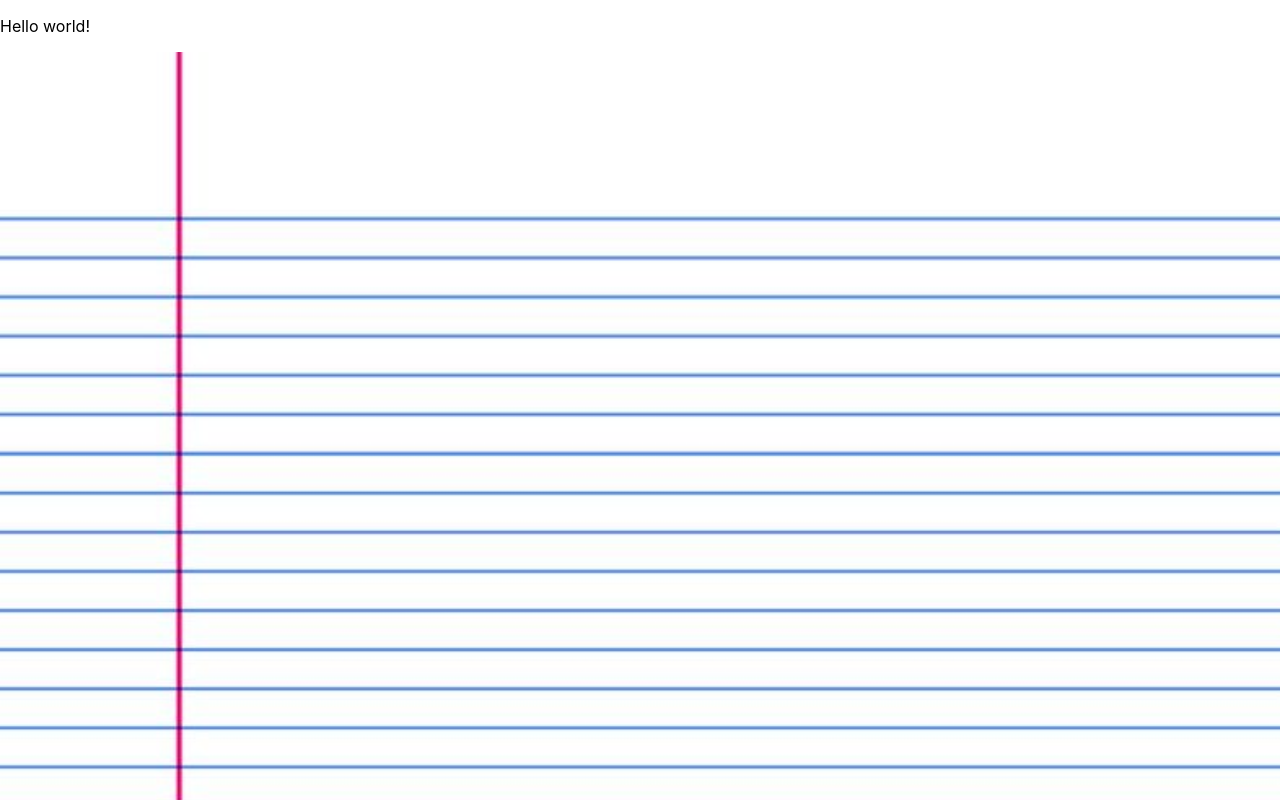
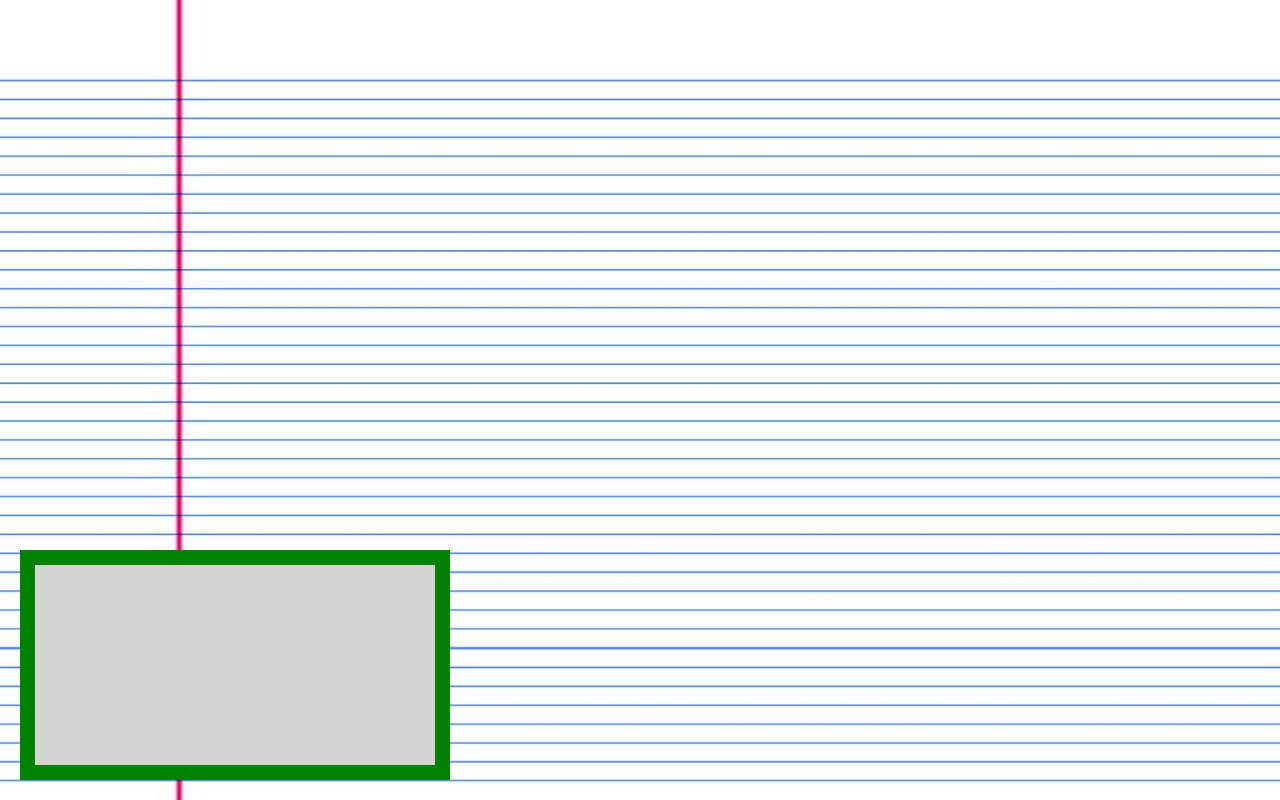
Before and after one commit to P-Hansen/WordRPG, a React (Create React App) app: page / in a window 1280 px wide. Shown: the top 800 px of the page. Built offline with nearby package versions, Linux system fonts and the light colour scheme.

Commit message:
background full size

```diff
--- a/src/App.js
+++ b/src/App.js
@@ -4,7 +4,6 @@ import Battle from './components/Battle.jsx';
 function App() {
   return (
     <div>
-      <p>Hello world!</p>
       <Battle />
     </div>
   );
--- a/src/components/Battle.jsx
+++ b/src/components/Battle.jsx
@@ -2,8 +2,12 @@ import "./Battle.scss";
 
 function Battle() {
     return (
-        <div className="background">
-            <img alt="paper" src="paper.jpg" />
+        <div className="background" style={{
+            backgroundImage: 'url(/paper.jpg)',
+            backgroundRepeat: 'no-repeat',
+            backgroundSize: '100% 100%'
+            }} >
+            <div className="menuBox"></div>
         </div>
     )
 }
--- a/src/components/Battle.scss
+++ b/src/components/Battle.scss
@@ -1,7 +1,17 @@
 .background {
   display: flex;
-  justify-content: center;
-  img {
-    width: 100%;
-  }
+  justify-self: center;
+  width: 100%;
+  height: 100vh;
 }
+
+.menuBox {
+  background-color: lightgrey;
+  width: 300px;
+  height: 100px;
+  border: 15px solid green;
+  padding: 50px;
+  margin: 20px;
+  display: flex;
+  align-self: flex-end;
+}
```
